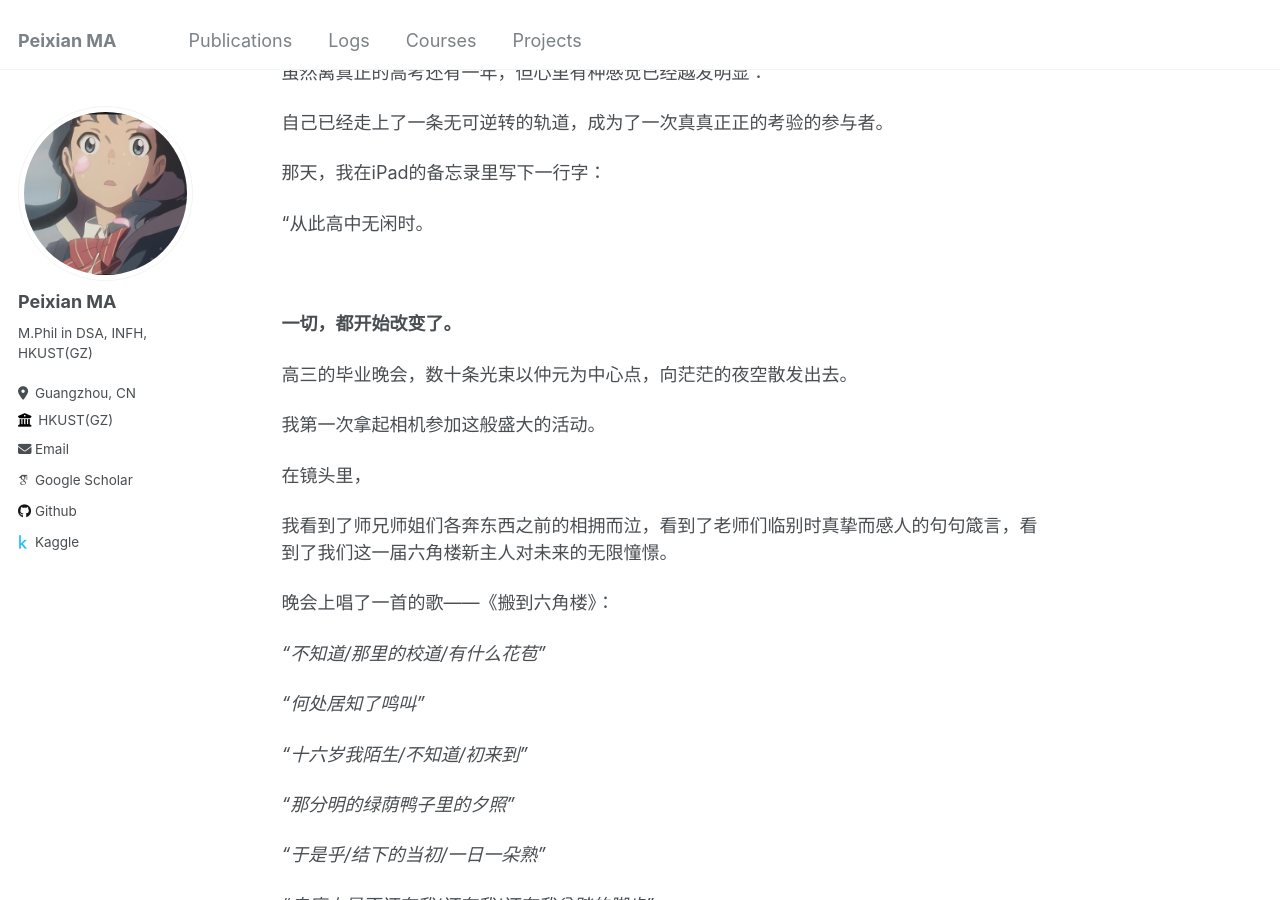
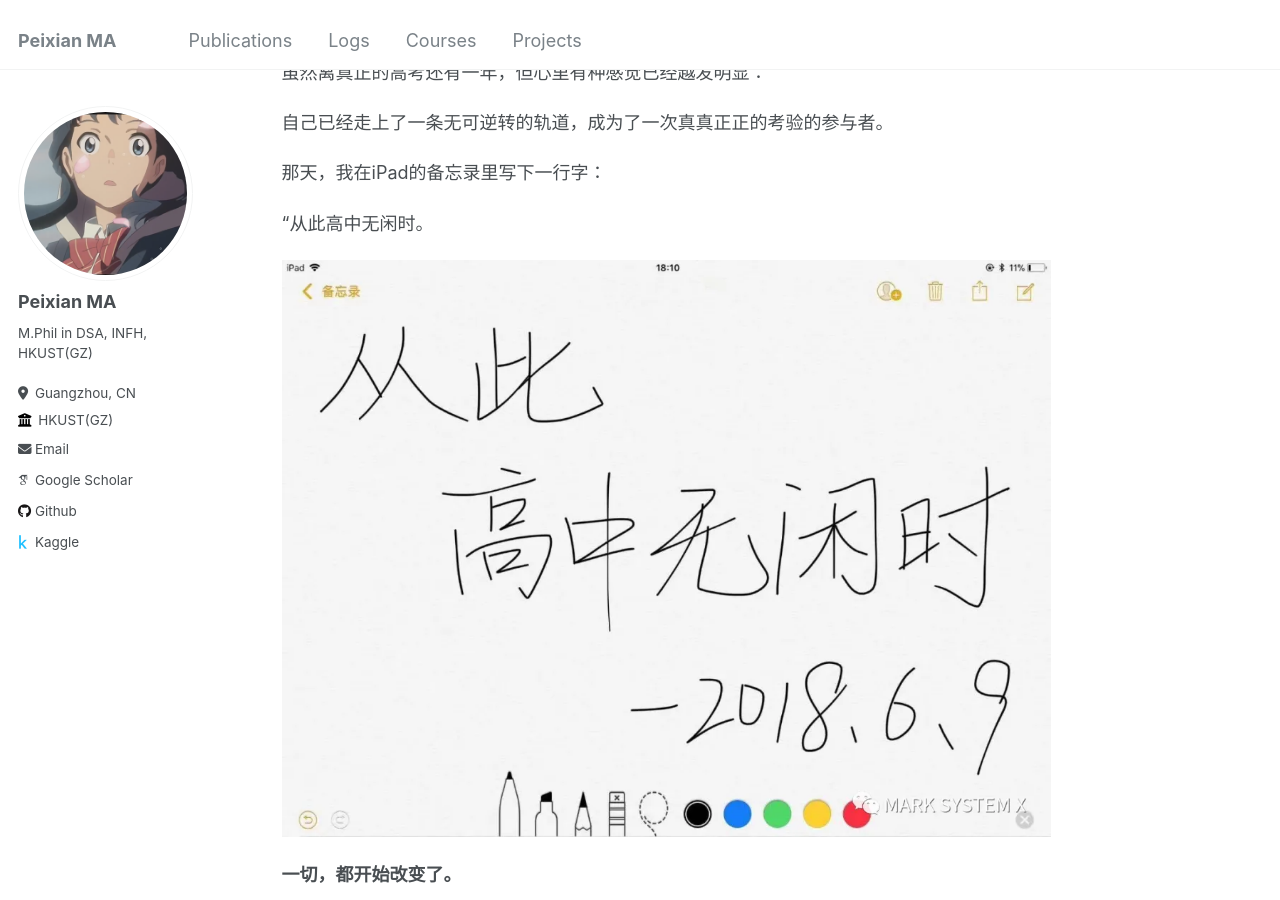
Before and after one commit to MPX0222/MPX0222.github.io, a Jekyll site: the page built from _talks/ZhongYuan.md, in a window 1280 px wide and 900 px high, scrolled down 1080 px. Built offline with Jekyll 4.4.1, drawn with Linux system fonts in a browser that asks for light colours; some web fonts are replaced.

Commit message:
fix the problem of images

```diff
--- a/_talks/ZhongYuan.md
+++ b/_talks/ZhongYuan.md
@@ -50,7 +50,7 @@ location: "Guangzhou, China"
 
 “从此高中无闲时。
 
-<img src="images/zy1.png" alt="">
+![ZY2](/images/zy1.png)
 
 **一切，都开始改变了。**
 
@@ -113,7 +113,7 @@ location: "Guangzhou, China"
 
 拍下了眼前的这番景象。
 
-![ZY2](images/zy2.png)
+![ZY2](/images/zy2.png)
 
 那是高二时代的最后一个晚上，
 
@@ -146,7 +146,7 @@ happy的眼罩摘下来的那一瞬间，
 
 一次最真挚的感谢。
 
-![ZY3](images/zy3.png)
+![ZY3](/images/zy3.png)
 
 渐渐地，五个月就这样不知不觉地过去了。
 
@@ -164,7 +164,7 @@ happy的眼罩摘下来的那一瞬间，
 
 实在是困乏到受不了了，便埋头趴在厚厚的笔记课本上，小憩个十五分钟，便又爬起来继续奋战。
 
-![ZY4](images/zy4.png)
+![ZY4](/images/zy4.png)
 
 中午还是有许多快递小哥等待在仲元门口，但他们带来的除了外卖，还有着一本本崭新的《五三》、《高考必刷题》、《42套》......
 
@@ -172,7 +172,7 @@ happy的眼罩摘下来的那一瞬间，
 
 毕竟，这可不是游戏。
 
-![ZY5](images/zy5.png)
+![ZY5](/images/zy5.png)
 
 也在这个时候，我开始感受到这种生活中所独有的快乐。
 
@@ -196,9 +196,9 @@ happy的眼罩摘下来的那一瞬间，
 
 ......
 
-![ZY6](images/zy6.png)
+![ZY6](/images/zy6.png)
 
-![ZY7](images/zy7.png)
+![ZY7](/images/zy7.png)
 
 也就十几天的光阴，却感觉过了一年。
 
@@ -231,7 +231,7 @@ happy的眼罩摘下来的那一瞬间，
 
 走到了滴水岩的顶峰。
 
-![ZY8](images/zy8.png)
+![ZY8](/images/zy8.png)
 
 躺在床上，没有什么困意。
 
@@ -350,7 +350,7 @@ happy的眼罩摘下来的那一瞬间，
 
 我找到了树荫底下的happy姐，拍了一张合照。
 
-![ZY9](images/zy9.png)
+![ZY9](/images/zy9.png)
 
 收拾好东西，门外喧闹的人们也渐渐散去，
 
@@ -366,7 +366,7 @@ happy的眼罩摘下来的那一瞬间，
 
 拍下了这一张照片。
 
-![ZY10](images/zy10.png)
+![ZY10](/images/zy10.png)
 
 我回过头，走向桥那边等待的汽车，
 
```
